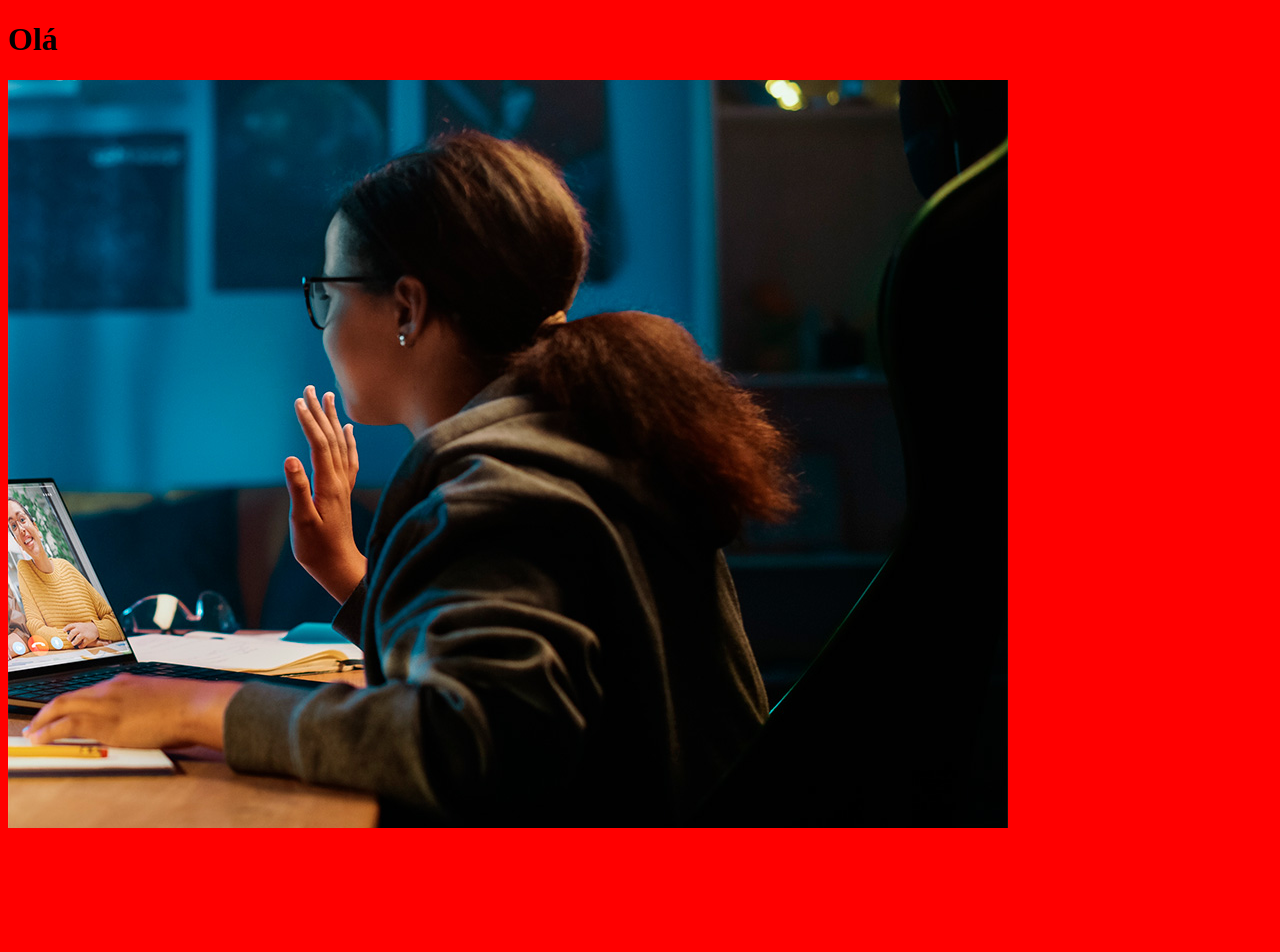
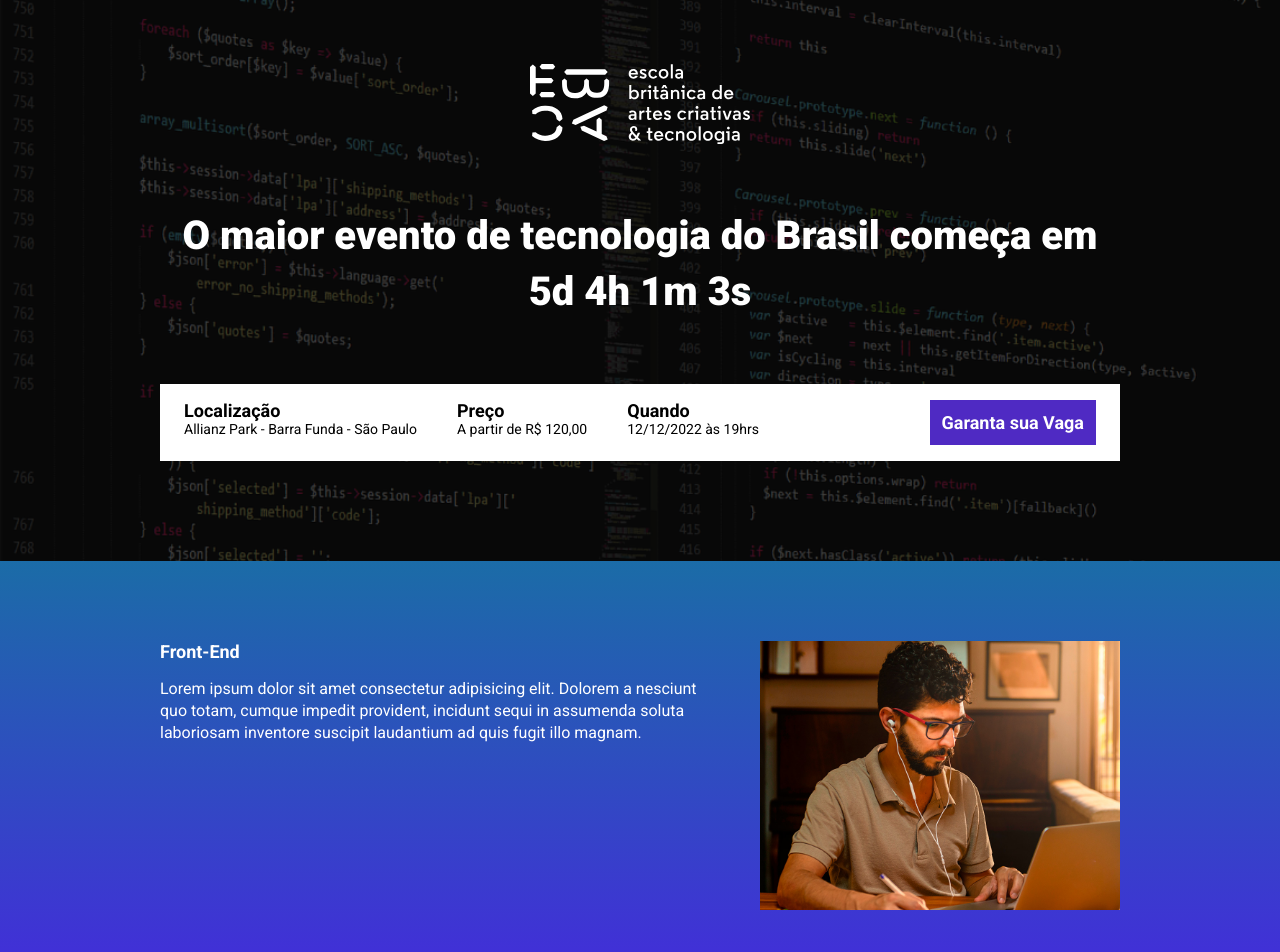
Before and after one commit to RobertoSoler/ebac_tech_talks, a website built with Parcel: page src/index.html in a window 1280 px wide. Shown: the top 952 px of the page. Before the commit the page ends 840 px from the top, so only its background shows below. Built offline with nearby package versions, Linux system fonts and the light colour scheme.

Commit message:
criando contagem regressiva

```diff
--- a/package.json
+++ b/package.json
@@ -2,9 +2,9 @@
   "name": "ebac_talks",
   "version": "1.0.0",
   "description": "",
-  "main": "index.js",
   "scripts": {
     "dev": "parcel src/index.html src/styles/main.scss src/scripts/main.js",
+    "build": "parcel build src/index.html",
     "test": "echo \"Error: no test specified\" && exit 1"
   },
   "keywords": [],
--- a/src/index.html
+++ b/src/index.html
@@ -4,12 +4,86 @@
     <meta charset="UTF-8">
     <meta http-equiv="X-UA-Compatible" content="IE=edge">
     <meta name="viewport" content="width=device-width, initial-scale=1.0">
-    <title>Document</title>
+    <title>EBAC Tech Talks</title>
+    <link rel="preconnect" href="https://fonts.googleapis.com">
+    <link rel="preconnect" href="https://fonts.gstatic.com" crossorigin>
+    <link href="https://fonts.googleapis.com/css2?family=Roboto+Serif:opsz@8..144&family=Roboto:wght@400;700;900&display=swap" rel="stylesheet">
     <link rel="stylesheet" href="styles/main.scss">
+    <link rel="stylesheet" href="https://unpkg.com/aos@next/dist/aos.css" />
 </head>
 <body>
-    <h1>Olá</h1>
-    <img src="/images/backend.png" alt="">
+    <header class="hero">
+        <div class="container">
+            <img class="hero__logo" src="./images/ebac_logo.svg" alt="EBAC">
+            <p class="hero__text">
+                O maior evento de tecnologia do Brasil começa em <span id="contador"></span>
+            </p>
+            <div class="infos-bar">
+                <ul class="infos-bar__infos">
+                    <li class="infos-bar__infos__item">
+                        <b>Localização</b>
+                        Allianz Park - Barra Funda - São Paulo
+                    </li>
+                    <li class="infos-bar__infos__item">
+                        <b>Preço</b>
+                        A partir de R$ 120,00
+                    </li>
+                    <li class="infos-bar__infos__item">
+                        <b>Quando</b>
+                        12/12/2022 às 19hrs
+                    </li>
+                </ul>
+                <a href="#" class="button button--primary">
+                    Garanta sua Vaga
+                </a>
+            </div>
+        </div>
+    </header>
+    <section class="event event--frontend">
+        <div class="container" data-aos="fade-right">
+            <div class="event__details">
+                <h2 class="event__details__title">Front-End</h2>
+                <p class="event__details__description">
+                    Lorem ipsum dolor sit amet consectetur adipisicing elit. Dolorem a nesciunt quo totam, cumque impedit provident, incidunt sequi in assumenda soluta laboriosam inventore suscipit laudantium ad quis fugit illo magnam.
+                </p>
+            </div>
+            <img class="event__image" src="./images/frontend.png" alt="Front-end">
+        </div>
+    </section>
+    <section class="event event--ui-ux event--image-left">
+        <div class="container" data-aos="fade-left">
+            <div class="event__details">
+                <h2 class="event__details__title">UI/UX</h2>
+                <p class="event__details__description">
+                    Lorem ipsum dolor sit amet consectetur adipisicing elit. Dolorem a nesciunt quo totam, cumque impedit provident, incidunt sequi in assumenda soluta laboriosam inventore suscipit laudantium ad quis fugit illo magnam.
+                </p>
+            </div>
+            <img class="event__image" src="./images/ui-ux.png" alt="Front-end">
+        </div>
+    </section>
+    <section class="event event--data-science">
+        <div class="container" data-aos="fade-right">
+            <div class="event__details">
+                <h2 class="event__details__title">Data Science</h2>
+                <p class="event__details__description">
+                    Lorem ipsum dolor sit amet consectetur adipisicing elit. Dolorem a nesciunt quo totam, cumque impedit provident, incidunt sequi in assumenda soluta laboriosam inventore suscipit laudantium ad quis fugit illo magnam.
+                </p>
+            </div>
+            <img class="event__image" src="./images/data.png" alt="Front-end">
+        </div>
+    </section>
+    <section class="event event--backend event--image-left">
+        <div class="container" data-aos="fade-left">
+            <div class="event__details">
+                <h2 class="event__details__title">Back-End</h2>
+                <p class="event__details__description">
+                    Lorem ipsum dolor sit amet consectetur adipisicing elit. Dolorem a nesciunt quo totam, cumque impedit provident, incidunt sequi in assumenda soluta laboriosam inventore suscipit laudantium ad quis fugit illo magnam.
+                </p>
+            </div>
+            <img class="event__image" src="./images/backend.png" alt="Front-end">
+        </div>
+    </section>
+    <script src="https://unpkg.com/aos@next/dist/aos.js"></script>
     <script src="scripts/main.js"></script>
 </body>
 </html>
--- a/src/scripts/main.js
+++ b/src/scripts/main.js
@@ -1 +1,27 @@
-console.log('Olá Mundo');
+AOS.init();
+
+const dataDoEvento = new Date("Dec 28, 2022 19:00:00");
+const timeStampDoEvento = dataDoEvento.getTime();
+
+const contaAsHoras = setInterval(function() {
+
+    const agora = new Date();
+    const timeStampAtual = agora.getTime();
+    const distanciaAteOEvento = timeStampDoEvento - timeStampAtual;
+    const diaEmMs = 1000 * 60 * 60 * 24;
+    const horaEmMs = 1000 * 60 * 60;
+    const minutoEmMs = 1000 * 60;
+
+    const diasAteOEvento = Math.floor(distanciaAteOEvento / diaEmMs);
+    const horasAteOEvento = Math.floor((distanciaAteOEvento % diaEmMs) / horaEmMs);
+    const minutosAteOEvento = Math.floor((distanciaAteOEvento % horaEmMs) / minutoEmMs);
+    const segundosAteOEvento = Math.floor((distanciaAteOEvento % minutoEmMs) / 1000);
+
+    document.getElementById('contador').innerHTML = `${diasAteOEvento}d ${horasAteOEvento}h ${minutosAteOEvento}m ${segundosAteOEvento}s`;
+
+    if(distanciaAteOEvento < 0) {
+        clearInterval(contaAsHoras);
+        document.getElementById('contador').innerHTML = 'Evento expirado!';
+    }
+
+}, 1000);
--- /dev/null
+++ b/src/styles/_hero.scss
@@ -0,0 +1,57 @@
+@use 'variables';
+
+.hero {
+    padding-top: 64px;
+    padding-bottom: 100px;
+    background-image: url('../images/fundo.png');
+    background-repeat: no-repeat;
+    background-size: cover;
+    position: relative; // O position relative -prende- os filhos dentro dele
+
+    .container {
+        position: relative;
+    }
+
+    &::before {
+        position: absolute;
+        top: 0;
+        left: 0;
+        width: 100%;
+        height: 100%;
+        background-color: variables.$secondaryTextColor;
+        content: ''; // tem que ter um conteúdo
+        opacity: 0.7;
+    }
+
+    &__text {
+        margin-top: 64px;
+        margin-bottom: 64px;
+        font-size: 40px;
+        line-height: 56px;
+        font-weight: 800;
+        text-align: center;
+    }
+
+    &__logo {
+        display: block;
+        margin: 0 auto; // esse display e essa margem fazem a imagem centralizar
+        height: 80px;
+    }
+
+    @media (max-width: 640px) {
+
+        padding: 40px 0;
+
+        &__logo {
+            height: 40px;
+        }
+
+        &__text {
+            font-size: 22px;
+            line-height: 24px;
+            margin: 24px 0;
+        }
+
+    }
+
+}
--- /dev/null
+++ b/src/styles/_variables.scss
@@ -0,0 +1,8 @@
+$textColor: #fff;
+$secondaryTextColor:#000;
+
+$blue1: #1B6CA7;
+$blue2: #442BDB;
+$pink: #89223B;
+$yellow:#9C791D;
+$purple: #4F2AC3;
--- /dev/null
+++ b/src/styles/components/_buttons.scss
@@ -0,0 +1,25 @@
+@use '../variables';
+
+.button {
+    padding: 12px;
+    font-size: 18px;
+    font-weight: bold;
+    text-decoration: none;
+    text-align: center;
+    white-space: nowrap; // para não quebrar a linha
+
+    &--primary {
+        color: #fff;
+        background-color: variables.$purple;
+    }
+
+    @media (max-width: 640px) {
+        display: block;
+        width: 100%;
+    }
+    @media (max-width: 1024px) {
+        display: flex;
+        align-items: center;
+    }
+
+}
--- /dev/null
+++ b/src/styles/components/_event.scss
@@ -0,0 +1,66 @@
+@use '../variables';
+
+.event {
+    padding: 80px 0;
+
+    &--frontend {
+        background-image: linear-gradient(variables.$blue1, variables.$blue2);
+    }
+
+    &--ui-ux {
+        background-image: linear-gradient(variables.$blue2, variables.$pink);
+    }
+
+    &--data-science {
+        background-image: linear-gradient(variables.$pink, variables.$yellow);
+    }
+
+    &--backend {
+        background-image: linear-gradient(variables.$yellow, variables.$pink);
+    }
+
+    &--image-left {
+        .container {
+            flex-direction: row-reverse;
+        }
+    }
+
+    .container {
+        display: flex;
+        gap: 40px
+    }
+
+    &__image {
+        max-width: 360px;
+    }
+
+    &__details {
+
+        &__title {
+            font-size: 18px;
+            font-weight: bold;
+            margin-bottom: 16px;
+        }
+
+        &__description {
+            font-size: 16px;
+            line-height: 22px;
+        }
+    }
+
+    @media (max-width: 640px) {
+        .container {
+            display: block;
+        }
+
+        &__image {
+            width: 100%;
+        }
+
+        &__details {
+            margin-right: 0;
+            margin-bottom: 16px;
+        }
+    }
+
+}
--- /dev/null
+++ b/src/styles/components/_infos_bar.scss
@@ -0,0 +1,42 @@
+@use '../variables';
+
+.infos-bar {
+    padding: 16px 24px;
+    background-color: variables.$textColor;
+    display: flex;
+    justify-content: space-between;
+
+    &__infos {
+        display: flex;
+        gap: 40px;
+
+        &__item {
+            font-size: 14px;
+            color: variables.$secondaryTextColor;
+
+            b {
+                font-size: 18px;
+                display: block; // por padrão a tag b tem display inline
+                color: variables.$secondaryTextColor;
+            }
+        }
+    }
+
+    @media (max-width: 640px) {
+        display: block;
+
+        &__infos {
+            display: block;
+
+            &__item {
+                margin-bottom: 24px;
+            }
+        }
+    }
+
+    @media (max-width: 1024px) {
+        &__infos {
+            gap: 16px;
+        }
+    }
+}
--- a/src/styles/main.scss
+++ b/src/styles/main.scss
@@ -1,3 +1,29 @@
-body {
-    background-color: red;
+@use 'hero';
+@use 'components/infos_bar';
+@use 'components/buttons';
+@use 'components/event';
+@use 'variables';
+
+* {
+    margin: 0;
+    padding: 0;
+    box-sizing: border-box;
+    font-family: Roboto, sans-serif;
+    color: variables.$textColor;
+    list-style: none;
 }
+
+.container {
+    max-width: 960px;
+    width: 100%;
+    margin: 0 auto;
+
+    @media (max-width: 640px) {
+        max-width: 80%;
+    }
+
+    @media (max-width: 1024px) {
+        max-width: 90%;
+    }
+
+}
```
